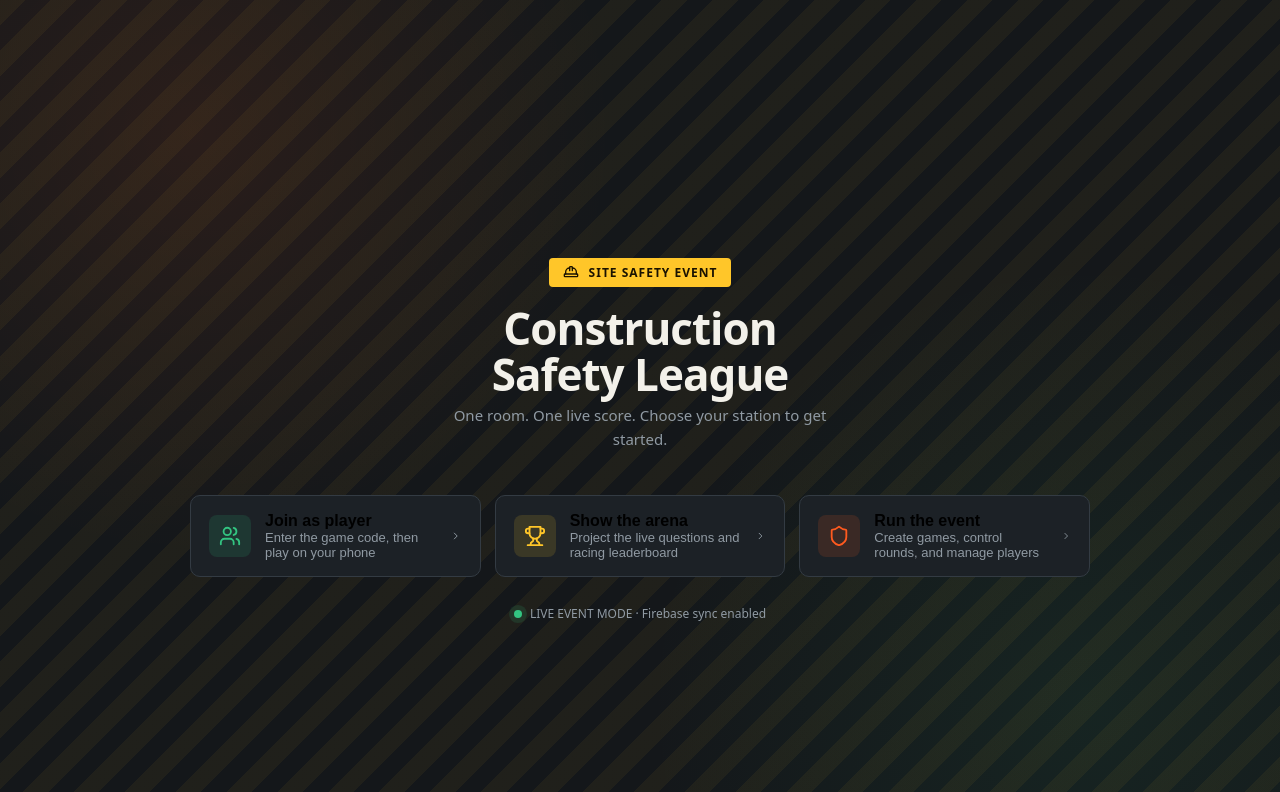
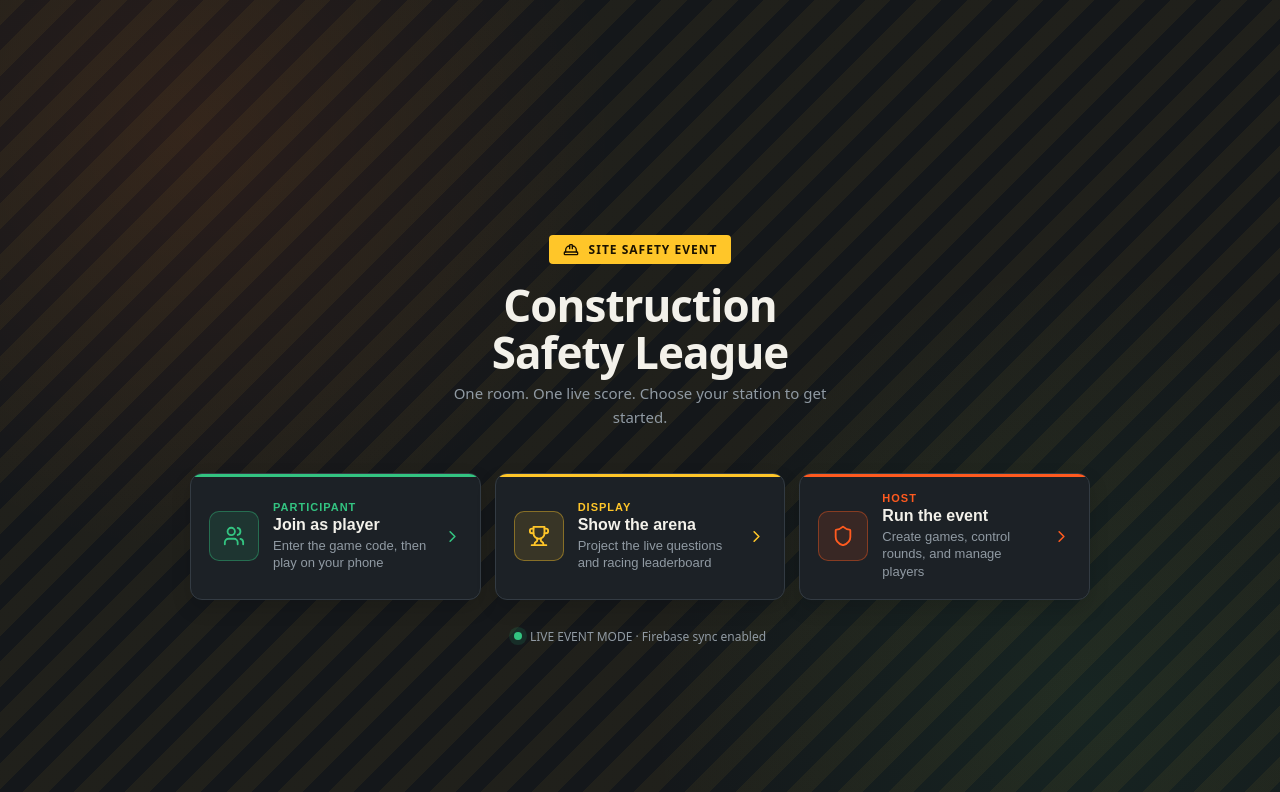
Before and after one commit to logeshkannan-j/construction-safety-league, a React (Vite) app: page / in a window 1280 px wide. Shown: the top 792 px of the page. Built offline with nearby package versions, Linux system fonts and the light colour scheme.

Commit message:
Improve landing page design

```diff
--- a/src/App.jsx
+++ b/src/App.jsx
@@ -505,18 +505,22 @@
       onMouseEnter={() => setHover(true)}
       onMouseLeave={() => setHover(false)}
       style={{
-        display: "flex", alignItems: "center", gap: 14, textAlign: "left",
-        background: COLORS.surface, border: `1px solid ${hover ? color : COLORS.line}`,
-        borderRadius: 10, padding: "16px 18px", cursor: "pointer",
-        transform: hover ? "translateY(-2px)" : "none", transition: "all .15s",
+        position: "relative", display: "flex", alignItems: "center", gap: 14, textAlign: "left",
+        background: hover ? `linear-gradient(135deg, ${color}18, ${COLORS.surface} 55%)` : COLORS.surface,
+        color: COLORS.ink, border: `1px solid ${hover ? color : COLORS.line}`,
+        borderRadius: 12, padding: "18px 18px", cursor: "pointer", overflow: "hidden",
+        boxShadow: hover ? `0 12px 28px ${color}22` : "0 8px 20px #00000022",
+        transform: hover ? "translateY(-4px)" : "translateY(0)", transition: "all .18s ease",
       }}
     >
-      <div style={{ width: 42, height: 42, borderRadius: 8, background: color + "22", color, display: "flex", alignItems: "center", justifyContent: "center", flexShrink: 0 }}>{icon}</div>
-      <div>
-        <div style={{ fontWeight: 700, fontSize: 16 }}>{title}</div>
-        <div style={{ color: COLORS.muted, fontSize: 13 }}>{sub}</div>
-      </div>
-      <ChevronRight size={18} style={{ marginLeft: "auto", color: COLORS.muted }} />
+      <div style={{ position: "absolute", left: 0, right: 0, top: 0, height: 3, background: color }} />
+      <div style={{ width: 48, height: 48, borderRadius: 10, background: color + "20", border: `1px solid ${color}66`, color, display: "flex", alignItems: "center", justifyContent: "center", flexShrink: 0 }}>{icon}</div>
+      <div style={{ minWidth: 0 }}>
+        <div style={{ color, fontSize: 11, fontWeight: 800, letterSpacing: 1, textTransform: "uppercase", marginBottom: 3 }}>{title === "Join as player" ? "Participant" : title === "Show the arena" ? "Display" : "Host"}</div>
+        <div style={{ color: COLORS.ink, fontWeight: 800, fontSize: 16 }}>{title}</div>
+        <div style={{ color: COLORS.muted, fontSize: 13, lineHeight: 1.35, marginTop: 3 }}>{sub}</div>
+      </div>
+      <ChevronRight size={19} style={{ marginLeft: "auto", color, flexShrink: 0 }} />
     </button>
   );
 });
```
